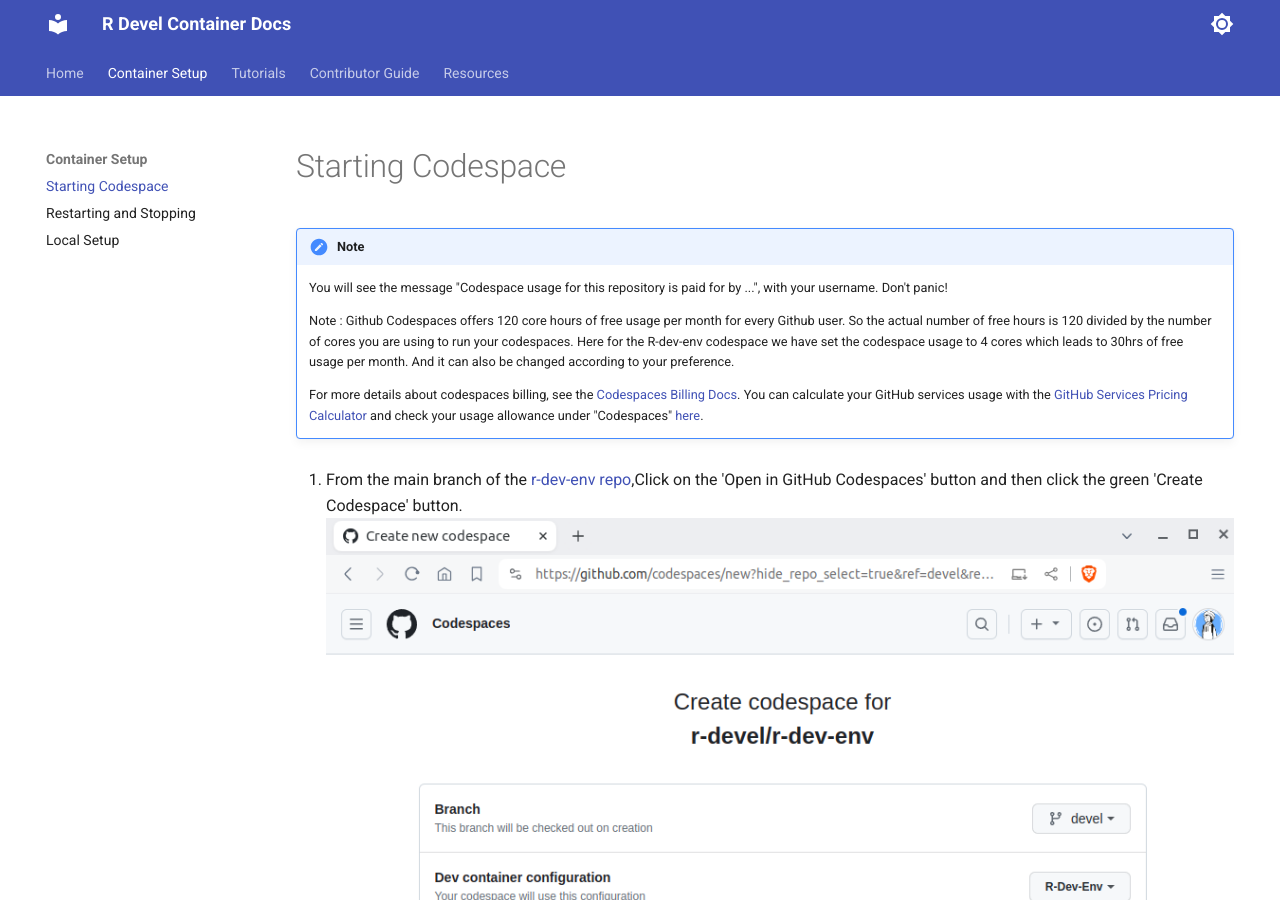
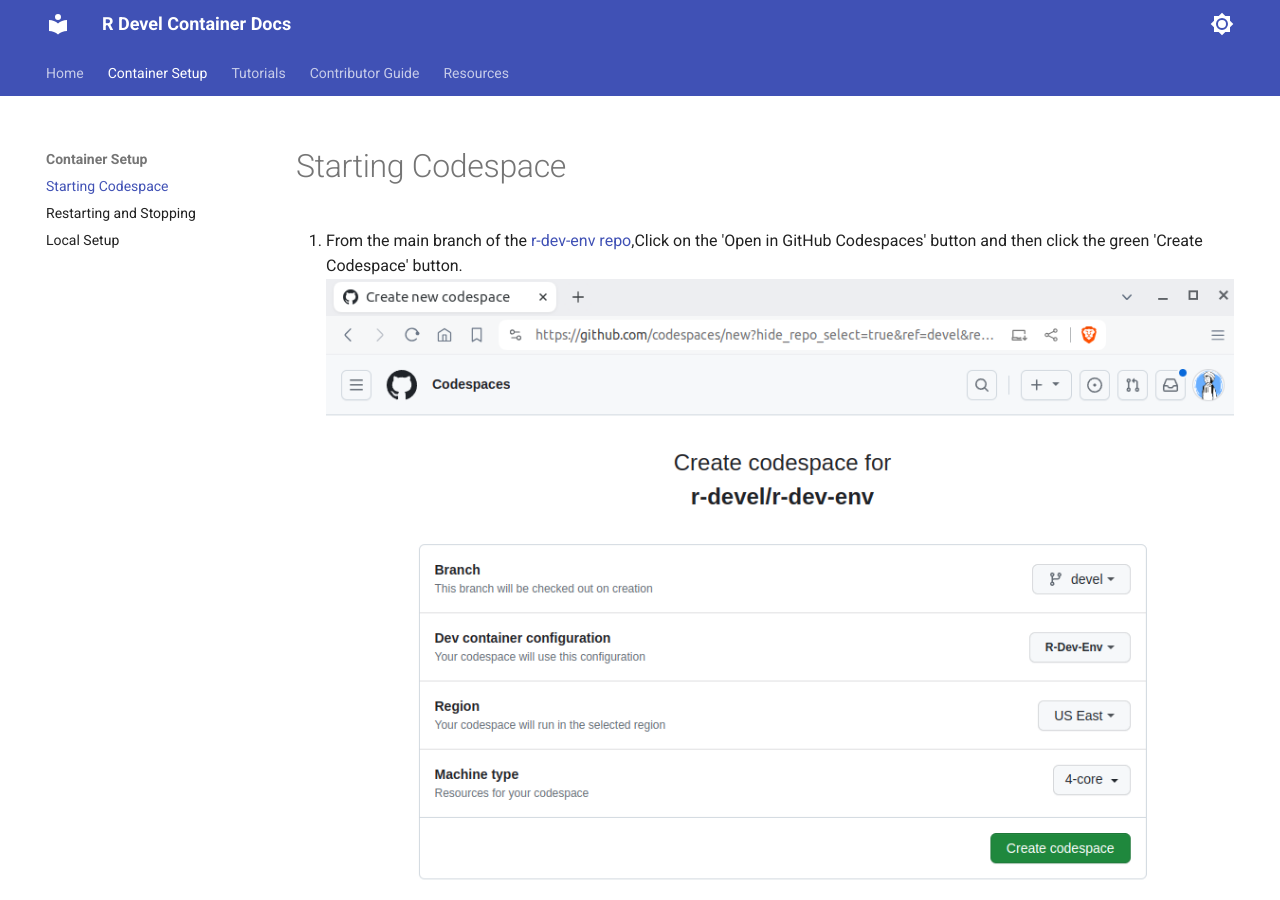
Before and after one commit to r-devel/r-dev-env, an MkDocs documentation site: the page built from docs/container_setup/creating_codespace.md, in a window 1280 px wide and 900 px high. Built offline with MkDocs 1.6.1 and Material for MkDocs 9.7.7, drawn with Linux system fonts in a browser that asks for light colours.

Commit message:
docs: follow up on review for creating codespaces

```diff
--- a/docs/container_setup/creating_codespace.md
+++ b/docs/container_setup/creating_codespace.md
@@ -1,3 +1,6 @@
+
+1. From the main branch of the [r-dev-env repo](https://github.com/r-devel/r-dev-env/tree/main),Click on the 'Open in GitHub Codespaces' button and then click the green 'Create Codespace' button.
+![create codespace](../assets/rdev1.png)
 
 !!! Note
     You will see the message "Codespace usage for this repository is paid for by ...", with your username. Don't panic!
@@ -9,10 +12,6 @@
     You can calculate your GitHub services usage with the [GitHub Services Pricing Calculator](https://github.com/pricing/calculator) and check your usage allowance under "Codespaces" [here](https://github.com/settings/billing).
 
 
-
-1. From the main branch of the [r-dev-env repo](https://github.com/r-devel/r-dev-env/tree/main),Click on the 'Open in GitHub Codespaces' button and then click the green 'Create Codespace' button.
-![create codespace](../assets/rdev1.png)
-
 2. The codespace setup screen will then be shown. Starting the container may take a minute or so.
 
 3. You will be taken to a VSCode editor within your browser.
```
